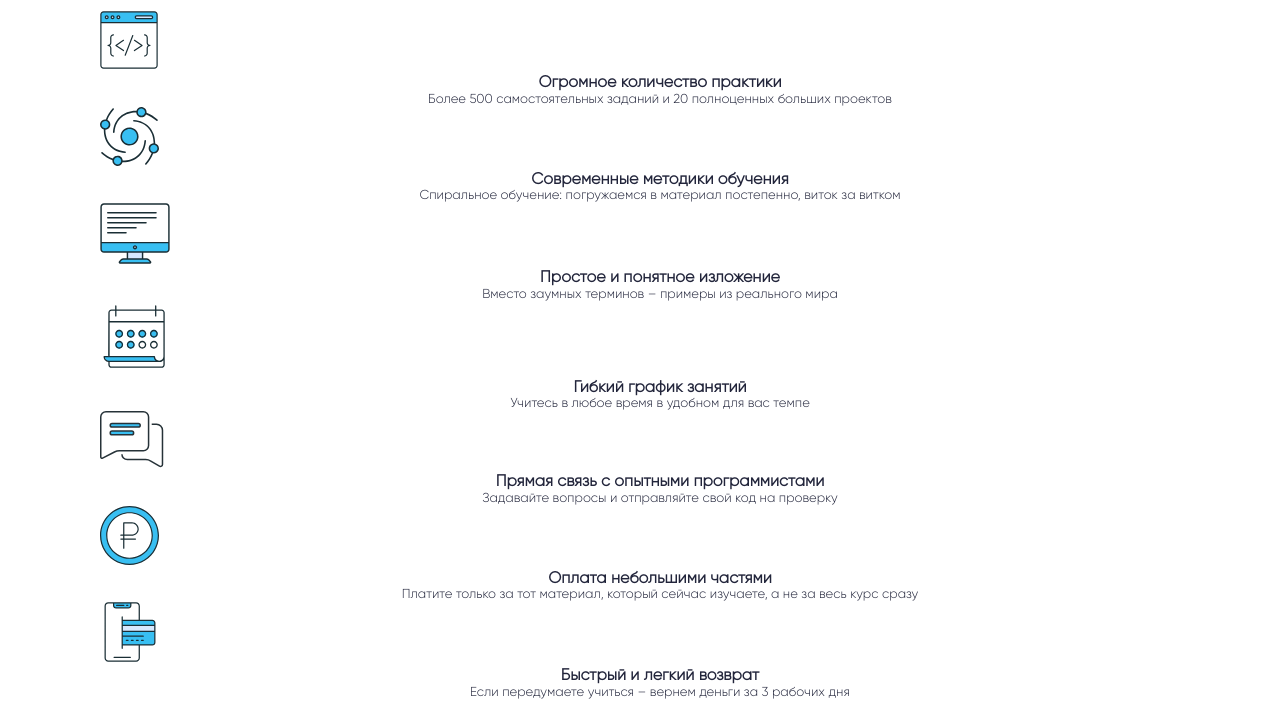
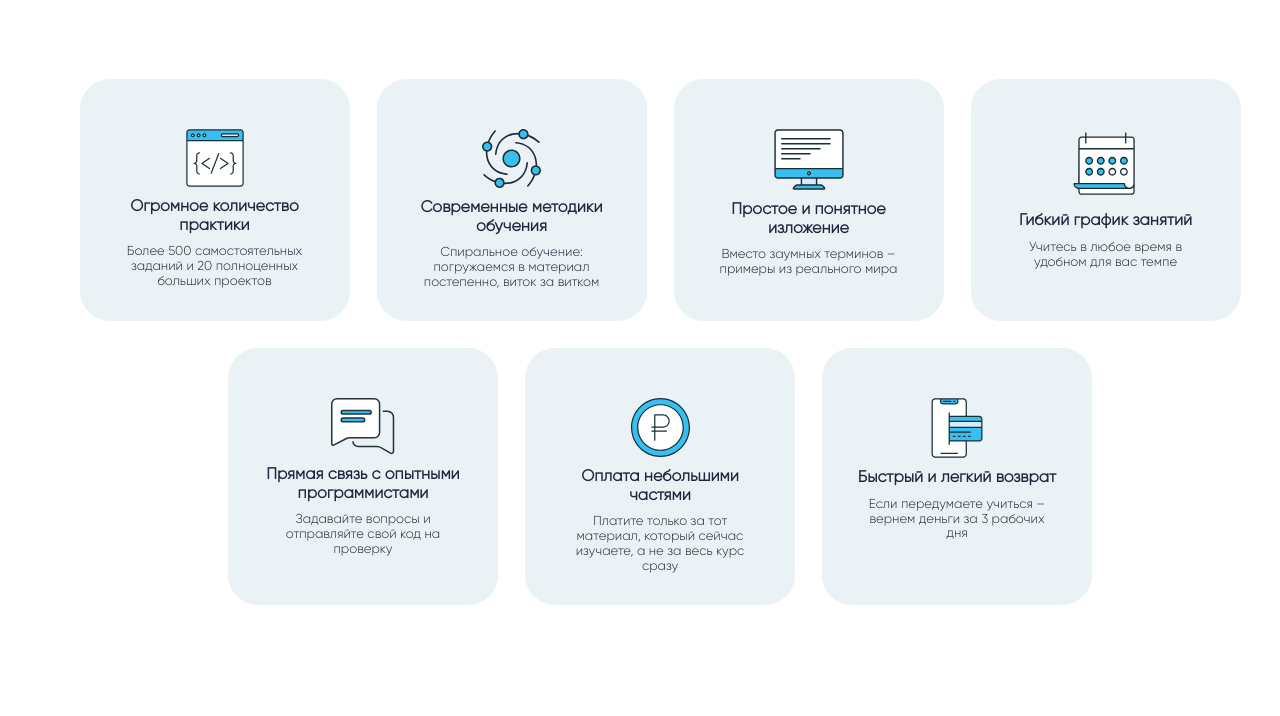
Before and after one commit to mydelfaworks/04.02, a plain HTML site: page index.html in a window 1280 px wide. Shown: the part 213-929 px from the top of the page. After the commit the page ends 834 px from the top, so only its background shows below. Drawn offline with Linux system fonts and the light colour scheme.

Commit message:
Add files via upload

```diff
--- a/styles.css
+++ b/styles.css
@@ -1,5 +1,6 @@
 * {
     font-family: Gilroy;
+    box-sizing: border-box;
 }
 
 .offers {
@@ -7,7 +8,7 @@
 }
 
 .container {
-    max-width: 1160px;
+    max-width: 1260px;
     margin: 0 auto;
 }
 
@@ -21,10 +22,24 @@
     color: #22253b;
 }
 
-.offers__list {}
+.offers__list {
+    margin-top: 84px;
+    display: flex;
+    flex-wrap: wrap;
+    justify-content: center;
+    gap: 27px;
+}
 
 .offers__card {
     list-style: none;
+    background-color: #EAF2F5;
+    border-radius: 30px;
+    width: 270px;
+    padding: 50px 35px 31px 35px;
+    display: flex;
+    flex-direction: column;
+    align-items: center;
+    row-gap: 10px;
 }
 
 .offers__card-image {}
```
